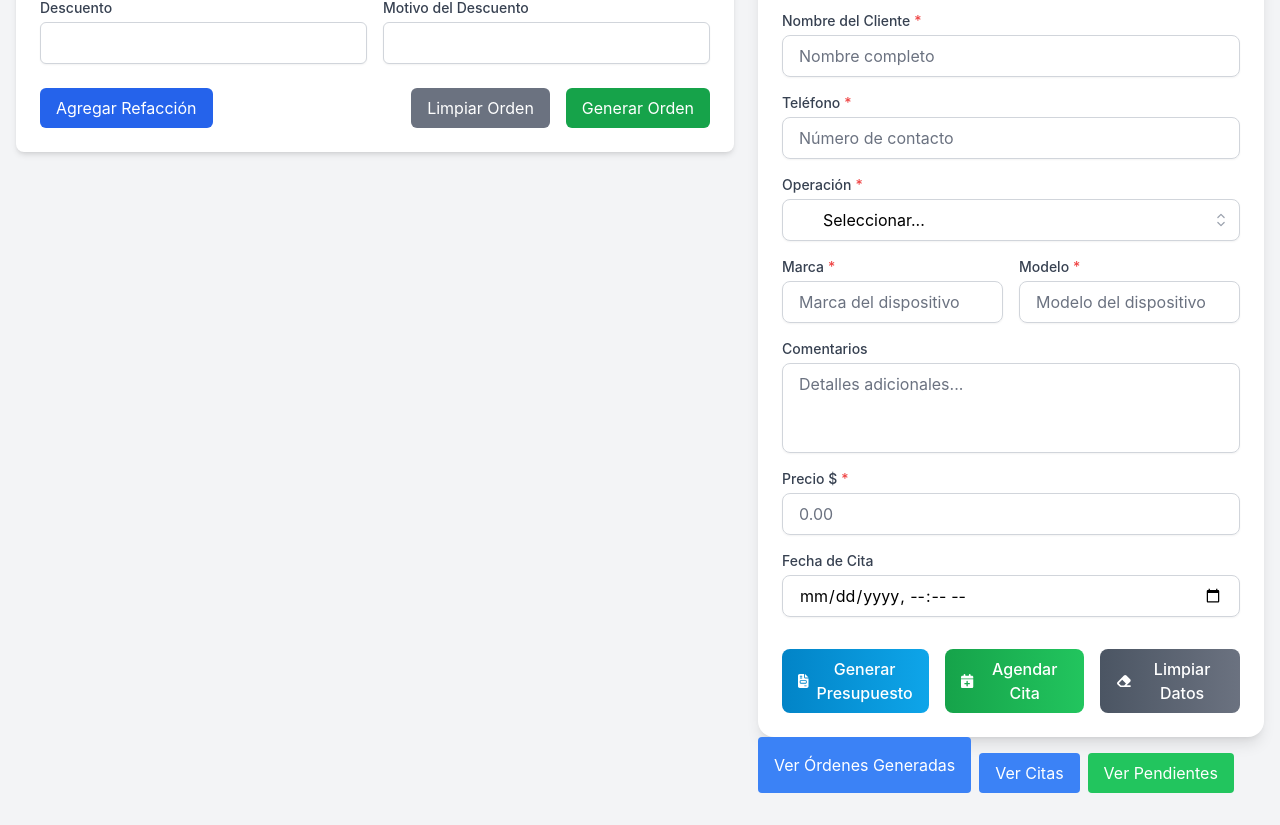
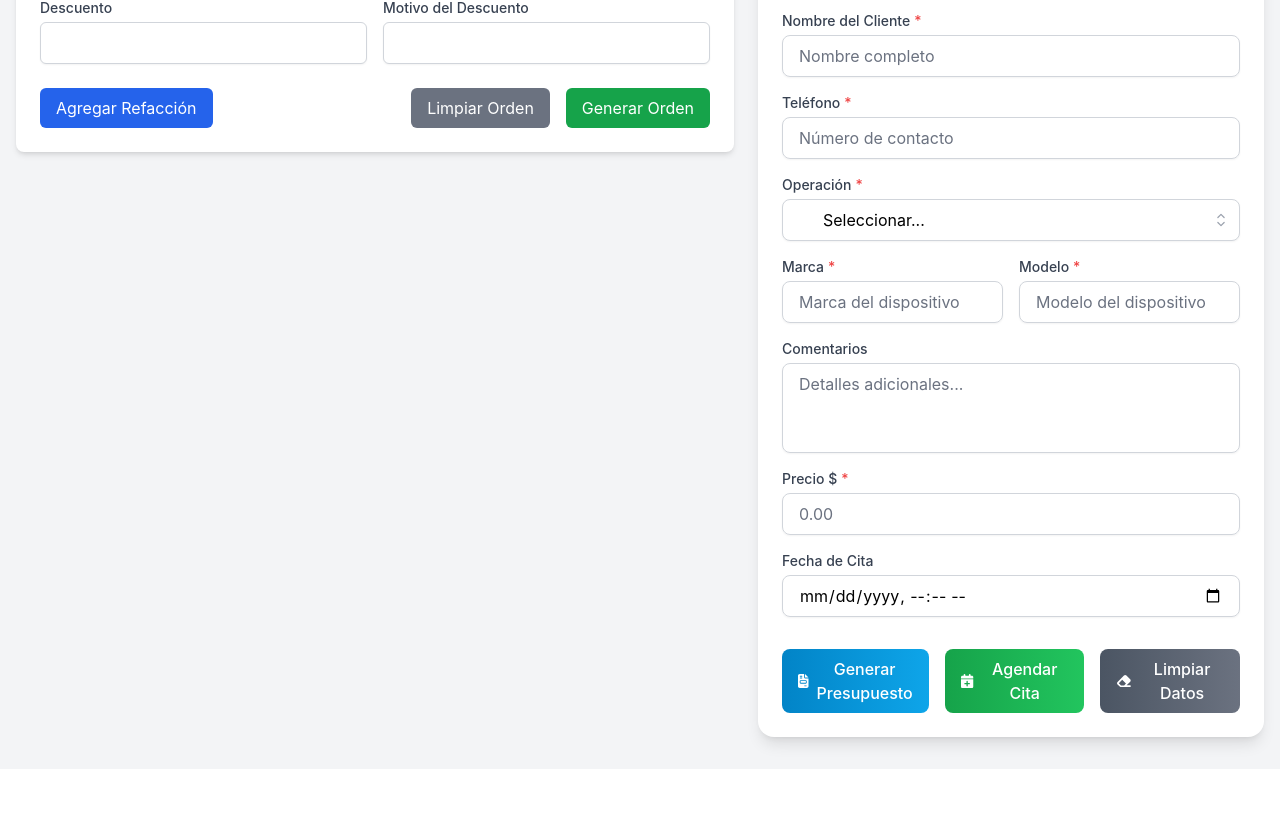
Before and after one commit to AbrahamCordova96/projec4.0, a React (Vite) app: page / in a window 1280 px wide. Shown: the part 1194-2019 px from the top of the page. After the commit the page ends 1963 px from the top, so only its background shows below. Built offline with nearby package versions, Linux system fonts and the light colour scheme.

Commit message:
Reverted changes: Removed buttons for 'Citas' and 'Pendientes' from Dashboard page

```diff
--- a/src/pages/Dashboard.jsx
+++ b/src/pages/Dashboard.jsx
@@ -27,15 +27,8 @@ function Dashboard() {
           <SalesSection />
           <FinancialMovements />
           <BudgetQuoteSection />
-          <div className="flex space-y-4">
-            <button className="px-4 py-2 bg-blue-500 text-white rounded hover:bg466 mr mr-2" onClick={() => window.location.href = '/orders'}>Ver Órdenes Generadas</button>
-            <button className="px-4 py-2 bg-blue-500 text-white rounded hover:bg466 mr mr-2" onClick={() => window.location.href = '/appointments'}>Ver Citas</button>
-            <button className="px-4 py-2 bg-green-500 text-white rounded hover:bg466 mr mr-2" onClick={() => window.location.href = '/pending'}>Ver Pendientes</button>
-          </div>
         </div>
-
       </div>
-
     </div>
   );
 }
```
